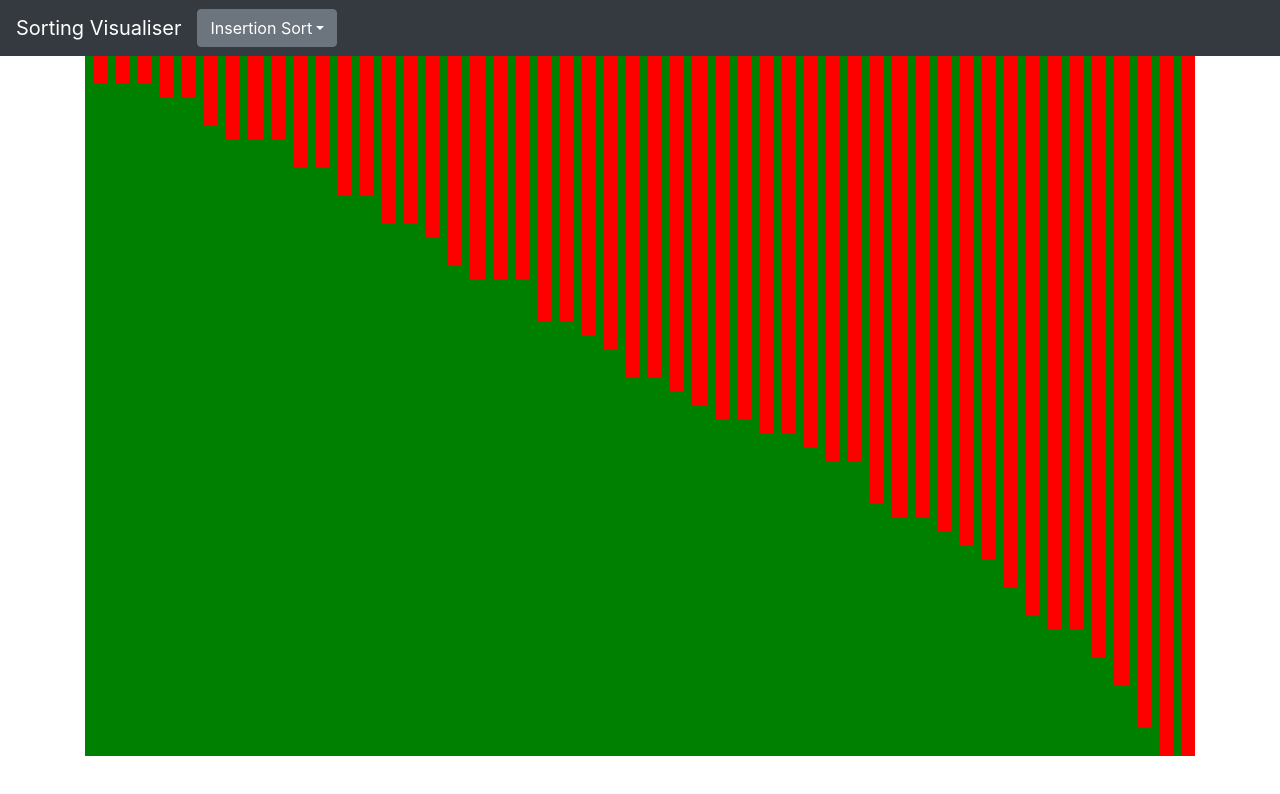
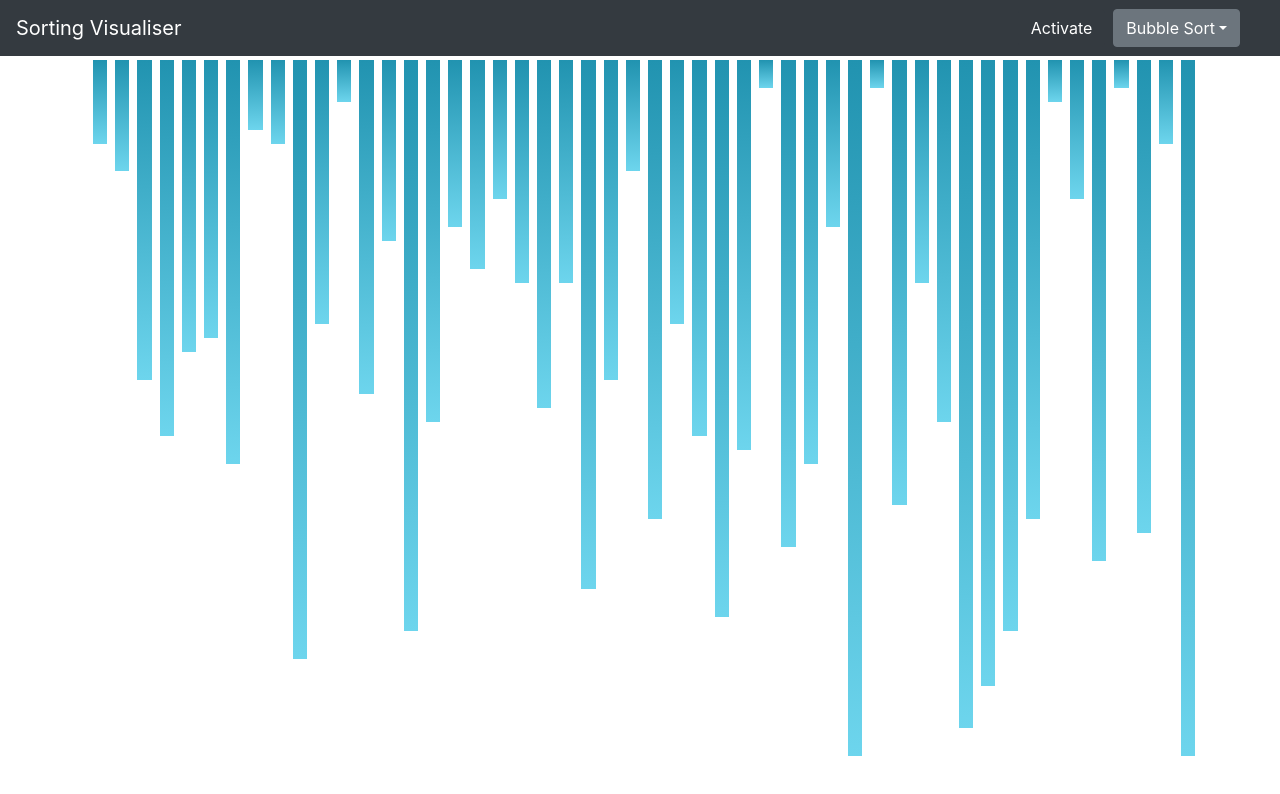
Before and after one commit to satyam-dev/sorting_visualiser, a React (Create React App) app: page / in a window 1280 px wide. Shown: the top 794 px of the page. Built offline with nearby package versions, Linux system fonts and the light colour scheme.

Commit message:
bubble sort

```diff
--- a/package.json
+++ b/package.json
@@ -19,6 +19,7 @@
     "react": "^16.13.1",
     "react-dom": "^16.13.1",
     "react-scripts": "3.4.1",
+    "rxjs": "^6.5.5",
     "typescript": "~3.7.2"
   },
   "scripts": {
--- a/src/App.tsx
+++ b/src/App.tsx
@@ -1,15 +1,10 @@
 import React from "react";
 import "./App.css";
-import { BubbleSort } from "./algorithms/bubbleSort";
-import Header from "./components/header";
 import Visualiser from "./components/visualiser";
 function App() {
   return (
     <React.Fragment>
-      <Header />
-      <div className="container">
-        <Visualiser />
-      </div>
+      <Visualiser />
     </React.Fragment>
   );
 }
--- a/src/algorithms/bubbleSort.ts
+++ b/src/algorithms/bubbleSort.ts
@@ -1,18 +1,27 @@
 import { swap } from "../utils/utils";
+import { Subject } from "rxjs";
+import * as _ from "lodash";
+
 export class BubbleSort {
-  constructor(private items: number[]) {}
-
-  public bubbleSort() {
+  public bubbleSort(items: number[]): Subject<number[]> {
+    const subject = new Subject<number[]>();
     let isSorted: boolean;
-    for (let i = 0; i < this.items.length; i++) {
+    let swapcount = 0;
+    for (let i = 0; i < items.length; i++) {
       isSorted = true;
-      for (let j = 0; j < this.items.length - i; j++) {
-        if (this.items[j] > this.items[j + 1]) {
-          swap(this.items, j, j + 1);
+      for (let j = 0; j < items.length - i; j++) {
+        if (items[j] > items[j + 1]) {
+          swapcount += 1;
+          setTimeout(() => {
+            subject.next(_.cloneDeep(items));
+          }, 1000 * swapcount);
+          swap(items, j, j + 1);
+          // console.log(this.items);
           isSorted = false;
         }
       }
       if (isSorted) break;
     }
+    return subject;
   }
 }
--- a/src/components/common/bar.tsx
+++ b/src/components/common/bar.tsx
@@ -4,17 +4,19 @@ import { BarTypesEnum } from "../../enums/barTypeEnum";
 export interface BarProps {
   color: string; //hex color
   types: BarTypesEnum; //design type
-  weight: number;
+  height: string;
+  width: string;
+  value: number;
 }
 
-const Bar: React.SFC<BarProps> = (props) => {
+const Bar: React.SFC<BarProps> = ({ width, color, height, value }) => {
   return (
     <div
       className="ml-1 ml-2"
       style={{
-        width: "20px",
-        backgroundColor: props.color,
-        height: `${props.weight}%`,
+        width: width,
+        background: color,
+        height: height,
       }}
     ></div>
   );
--- a/src/components/header.tsx
+++ b/src/components/header.tsx
@@ -1,25 +1,20 @@
 import * as React from "react";
+import { AlgoEnum } from "../enums/algoEnums";
+
 export interface HeaderProps {
-  //   onChange: Function;
+  onActivate: any;
+  onChange: Function;
+  algorithms: AlgoEnum[];
+  selectedAlgo: AlgoEnum;
 }
 
-export interface HeaderState {
-  algorithms: string[];
-  selectedAlgorithm: string;
-}
-
-class Header extends React.Component<HeaderProps, HeaderState> {
-  state: HeaderState = {
-    algorithms: ["Bubble Sort", "Insertion Sort", "Merge Sort"],
-    selectedAlgorithm: "Insertion Sort",
-  };
-
+class Header extends React.Component<HeaderProps, {}> {
   handleChange = (option: string) => {
     this.setState({ selectedAlgorithm: option });
-    // this.props.onChange(option);
+    this.props.onChange(option);
   };
-
   render() {
+    const { selectedAlgo, algorithms, onActivate } = this.props;
     return (
       <nav className="navbar navbar-expand-lg navbar-dark bg-dark">
         <div className="navbar-brand">Sorting Visualiser</div>
@@ -34,25 +29,32 @@ class Header extends React.Component<HeaderProps, HeaderState> {
         >
           <span className="navbar-toggler-icon"></span>
         </button>
-        <div className="collapse navbar-collapse" id="navbarNavDropdown">
+        <div
+          className="collapse navbar-collapse justify-content-end"
+          id="navbarNavDropdown"
+        >
+          <button className="btn btn-dark mr-2" onClick={onActivate}>
+            Activate
+          </button>
+
           <ul className="navbar-nav">
             <li className="nav-item dropdown">
               <div className="dropdown">
                 <button
-                  className="btn btn-secondary dropdown-toggle"
+                  className="btn btn-secondary dropdown-toggle mr-4"
                   type="button"
                   id="dropdownMenuButton"
                   data-toggle="dropdown"
                   aria-haspopup="true"
                   aria-expanded="false"
                 >
-                  {this.state.selectedAlgorithm}
+                  {selectedAlgo}
                 </button>
                 <div
                   className="dropdown-menu action-link"
                   aria-labelledby="dropdownMenuButton"
                 >
-                  {this.state.algorithms.map((algo) => (
+                  {algorithms.map((algo) => (
                     <div
                       key={algo}
                       onClick={() => this.handleChange(algo)}
--- a/src/components/visualiser.tsx
+++ b/src/components/visualiser.tsx
@@ -1,17 +1,29 @@
 import * as React from "react";
-import { BubbleSort } from "../algorithms/bubbleSort";
 import Bar from "./common/bar";
 import { BarTypesEnum } from "../enums/barTypeEnum";
 import * as _ from "lodash";
+import Header from "./header";
+import { AlgoEnum } from "../enums/algoEnums";
+import { bubbleSort } from "../utils/algorithms";
 export interface VisualiserProps {}
 
 export interface VisualiserState {
   arr: number[];
+  selectedAlgo: AlgoEnum;
+  algorithms: AlgoEnum[];
 }
 
 class Visualiser extends React.Component<VisualiserProps, VisualiserState> {
   state = {
     arr: [],
+    selectedAlgo: AlgoEnum.BubbleSort,
+    algorithms: [
+      AlgoEnum.BubbleSort,
+      AlgoEnum.InsertionSort,
+      AlgoEnum.MergeSort,
+      AlgoEnum.QuickSort,
+      AlgoEnum.SelectionSort,
+    ],
   };
   componentDidMount() {
     const randomNum: number[] = [];
@@ -21,28 +33,53 @@ class Visualiser extends React.Component<VisualiserProps, VisualiserState> {
     this.setState({ arr: randomNum });
   }
   render() {
-    let sorted = new BubbleSort(this.state.arr);
-    sorted.bubbleSort();
-    console.log("Sorted: ", this.state.arr);
+    const { algorithms, selectedAlgo } = this.state;
     return (
+      <React.Fragment>
+        <Header
+          algorithms={algorithms}
+          selectedAlgo={selectedAlgo}
+          onChange={this.handleOnChange}
+          onActivate={() => this.sort()}
+        />
         <div
-        className="d-flex flex-row"
-        style={{ height: "calc(100vh - 100px)", background: "green" }}
+          className="container d-flex flex-row pt-1"
+          style={{ height: "calc(100vh - 100px)" }}
         >
           {this.state.arr.map((a) => (
             <Bar
-            color="red"
-            weight={this.getWeight(a)}
+              color="linear-gradient(to bottom, #2193b0, #6dd5ed)"
+              height={this.getBarHeight(a)}
+              width={this.getBarWidth(a)}
               types={BarTypesEnum.CrossLine}
+              value={a}
             />
           ))}
         </div>
+      </React.Fragment>
     );
   }
-  getWeight(num: number): number {
-    const largest = _.max(this.state.arr) || num;
-    console.log("largest: ", largest);
-    return (num / largest) * 100;
+  getBarHeight(value: number): string {
+    const largest = _.max(this.state.arr) || value;
+    return `${(value / largest) * 100}%`;
+  }
+  getBarWidth(value: number) {
+    return `${100 / this.state.arr.length}%`;
+  }
+  handleOnChange = (algo: AlgoEnum) => {
+    this.setState({ selectedAlgo: algo });
+  };
+
+  sort() {
+    switch (this.state.selectedAlgo) {
+      case AlgoEnum.BubbleSort:
+        bubbleSort(this.state.arr).subscribe((res) => {
+          this.setState({ arr: res });
+        });
+        return;
+      default:
+        return;
+    }
   }
 }
 
--- /dev/null
+++ b/src/enums/algoEnums.ts
@@ -0,0 +1,7 @@
+export enum AlgoEnum {
+  InsertionSort = "Insertion Sort",
+  BubbleSort = "Bubble Sort",
+  SelectionSort = "Selection Sort",
+  MergeSort = "MergeSort",
+  QuickSort = "QuickSort",
+}
--- /dev/null
+++ b/src/utils/algorithms.tsx
@@ -0,0 +1,22 @@
+import { Subject } from "rxjs";
+import { swap, emitState } from "./utils";
+import * as _ from "lodash";
+export function bubbleSort(items: number[]): Subject<number[]> {
+  const subject = new Subject<number[]>();
+  let isSorted: boolean;
+  let swapcount = 0;
+  for (let i = 0; i < items.length; i++) {
+    isSorted = true;
+    for (let j = 0; j < items.length - i; j++) {
+      if (items[j] > items[j + 1]) {
+        swapcount += 1;
+        emitState(subject, _.cloneDeep(items), swapcount);
+        swap(items, j, j + 1);
+        isSorted = false;
+      }
+    }
+    if (isSorted) break;
+  }
+  emitState(subject, _.cloneDeep(items), swapcount);
+  return subject;
+}
--- a/src/utils/utils.ts
+++ b/src/utils/utils.ts
@@ -1,5 +1,16 @@
+import { Subject } from "rxjs";
 export function swap(items: number[], index1: number, index2: number) {
   let temp = items[index1];
   items[index1] = items[index2];
   items[index2] = temp;
 }
+export function emitState(
+  subject: Subject<number[]>,
+  items: number[],
+  swapCount: number
+) {
+  setTimeout(() => {
+    console.log("Nexting... ", items);
+    subject.next(items);
+  }, 50 * swapCount);
+}
```
Lines whose indentation alone changed are shown as unchanged.
